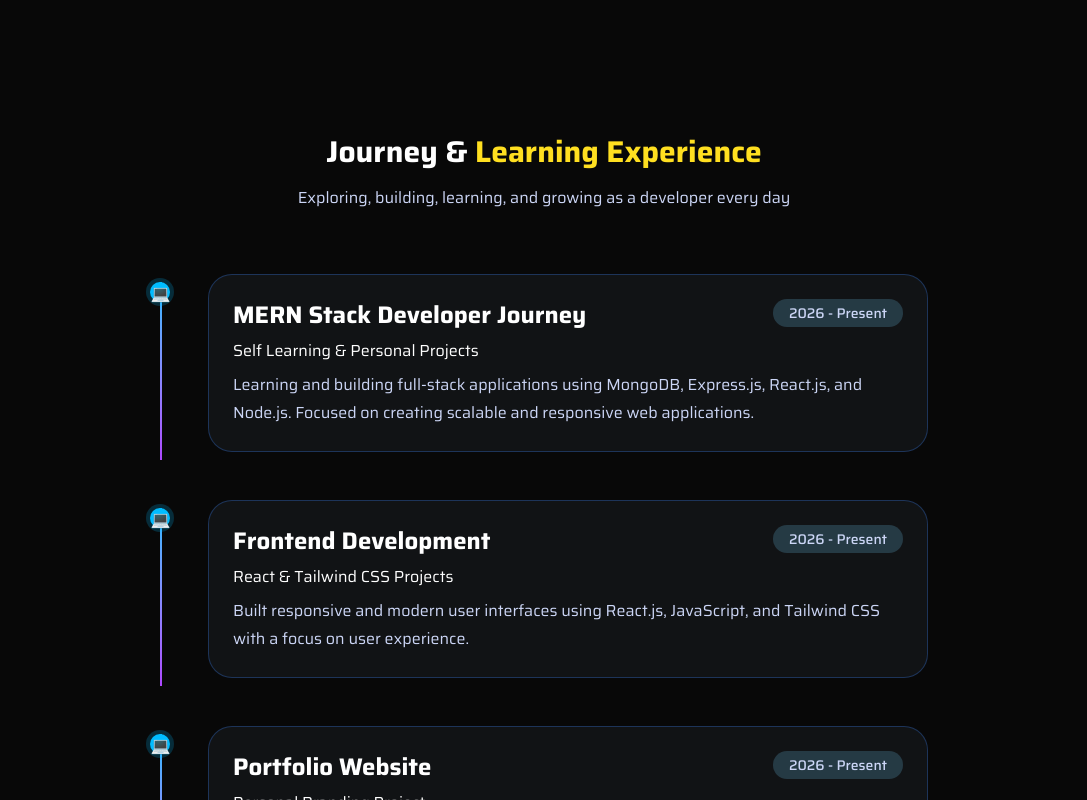
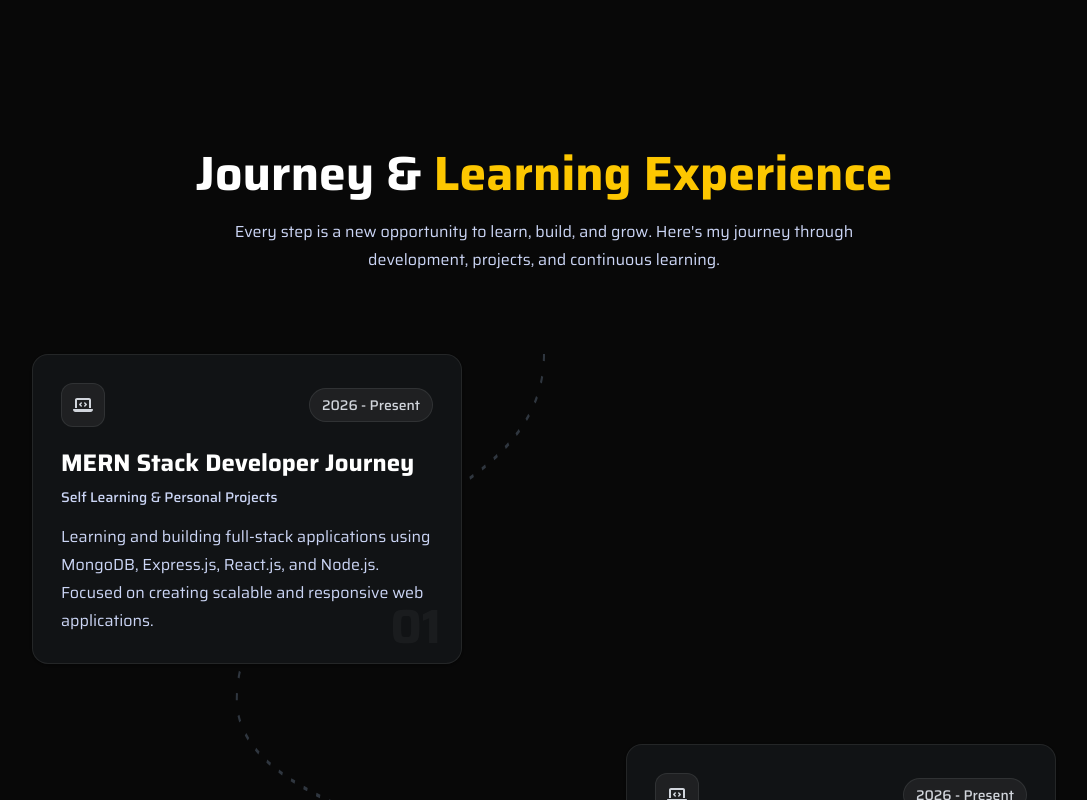
Before and after one commit to ydvrahul160-netizen/rahulyadav-portfolio, a React (Vite) app: page / in a window 1280 px wide. Shown: the part 5020-5820 px from the top of the page, without its empty margins (96-1183 px from the left). Built offline with nearby package versions, Linux system fonts and the light colour scheme.

Commit message:
Improve journey section design and animations

```diff
--- a/src/components/Work.jsx
+++ b/src/components/Work.jsx
@@ -1,61 +1,114 @@
-// import React from 'react'
+import React from "react";
 import { motion } from "framer-motion";
 import { workData } from "../assets/assets";
 import { FaLaptopCode } from "react-icons/fa6";
-import { FaCode } from "react-icons/fa";
 
 const Work = () => {
   return (
     <section
       id="work"
-      className="min-h-screen bg-gray-100 dark:bg-[#080808] text-gray-900 dark:text-white px-3 sm:px-5 lg:px-8 py-16 sm:py-24 overflow-hidden"
+      className="min-h-screen bg-gray-100 dark:bg-[#080808] text-gray-900 dark:text-white px-4 sm:px-6 py-20 sm:py-28 overflow-hidden"
     >
-      <div className="max-w-6xl mx-auto px-6 lg:px-10 ">
-        <h2 className="theme-heading text-3xl font-bold text-center mb-4">
-          Journey & <span className="text-yellow-300">Learning Experience</span>
-        </h2>
-        <p className="theme-text text-gray-400 text-center max-w-2xl mx-auto mb-16">
-          Exploring, building, learning, and growing as a developer every day
-        </p>
+      <div className="max-w-6xl mx-auto">
+        {/* Heading */}
+        <div className="text-center mb-20">
 
-        <div className="max-w-3xl mx-auto">
-          <div className="space-y-12">
+
+          <h2 className="theme-heading text-3xl sm:text-5xl font-bold mb-5">
+            Journey &{" "}
+            <span className="text-yellow-400">Learning Experience</span>
+          </h2>
+
+          <p className="theme-text max-w-2xl mx-auto text-sm sm:text-base leading-7">
+            Every step is a new opportunity to learn, build, and grow.
+            Here's my journey through development, projects, and continuous learning.
+          </p>
+        </div>
+
+        {/* Timeline */}
+        <div className="relative max-w-5xl mx-auto">
+          {/* Curved dotted line - desktop */}
+          <svg
+            className="absolute inset-0 w-full h-full pointer-events-none hidden sm:block"
+            viewBox="0 0 1000 1000"
+            preserveAspectRatio="none"
+            fill="none"
+          >
+            <path
+              d="M500 0
+                 C500 100 200 100 200 200
+                 S800 300 800 400
+                 S200 500 200 600
+                 S800 700 800 800
+                 S500 900 500 1000"
+              stroke="currentColor"
+              strokeWidth="2"
+              strokeDasharray="4 9"
+              className="text-gray-400/60 dark:text-gray-600/60"
+            />
+          </svg>
+
+          {/* Mobile dotted line */}
+          <div className="absolute left-5 top-0 bottom-0 border-l-2 border-dotted border-gray-400/60 dark:border-gray-600/60 sm:hidden" />
+
+          {/* Cards */}
+          <div className="relative space-y-12 sm:space-y-20">
             {workData.map((data, index) => (
-              <div
+              <motion.div
                 key={index}
-                className="relative pl-12 before:content-['']
-                    before:absolute before:left-0 before:top-2 before:w-[2px] before:h-full
-                    before:bg-gradient-to-b before:from-sky-400 before:to-purple-500 cursor-pointer hover:-translate-y-2
-                    transition-all duration-300"
+                initial={{ opacity: 0, y: 25 }}
+                whileInView={{ opacity: 1, y: 0 }}
+                viewport={{ once: true, amount: 0.2 }}
+                transition={{ duration: 0.5 }}
+                className={`relative flex pl-12 sm:pl-0 ${
+                  index % 2 === 0
+                    ? "sm:justify-start"
+                    : "sm:justify-end"
+                }`}
               >
-                {/* TIMELINE Dot*/}
-                <div className="absolute left-[-0.6rem] top-2 w-5 h-5 rounded-full bg-sky-400 ring-4 ring-sky-400/20">
-                  💻
-                </div>
+                {/* Card */}
+                <div className="theme-bg3 relative w-full sm:w-[42%] rounded-2xl p-5 sm:p-7 border border-gray-300/70 dark:border-white/[0.08] shadow-sm transition-all duration-300 hover:-translate-y-1 hover:shadow-lg hover:shadow-gray-400/10 dark:hover:shadow-white/[0.04]">
+                  {/* Icon and duration */}
+                  <div className="flex items-center justify-between gap-3 mb-5">
+                    <div className="w-11 h-11 rounded-xl flex items-center justify-center bg-gray-200/70 dark:bg-white/[0.06] border border-gray-300/70 dark:border-white/[0.08]">
+                      <FaLaptopCode className="text-gray-600 dark:text-gray-300 text-xl" />
+                    </div>
 
-                {/* B0x/Card */}
-                <div className="theme-bg3 rounded-3xl border border-blue/30 p-6 hover:-translate-y-3 hover:shadow-[0_0_30px_rgba(59,130,246,.2)] transition-all duration-300 cursor-pointer group">
-                  <div className="flex justify-between items-start mb-2">
-                    <h3 className="theme-heading text-2xl font-bold">
-                      {data.role}
-                    </h3>
-                    <span className="theme-text px-4 py-1 bg-sky-300/20 text-sky-300 rounded-full md:text-sm font-medium">
+                    <span className="text-xs sm:text-sm font-medium px-3 py-1.5 rounded-full bg-gray-200/70 dark:bg-white/[0.06] text-gray-600 dark:text-gray-300 border border-gray-300/70 dark:border-white/[0.08]">
                       {data.duration}
                     </span>
                   </div>
-                  <div className="theme-heading text-sky-400 mb-2">
+
+                  {/* Content */}
+                  <h3 className="theme-heading text-xl sm:text-2xl font-bold mb-2">
+                    {data.role}
+                  </h3>
+
+                  <p className="theme-text text-sm font-medium mb-4">
                     {data.company}
-                  </div>
-                  <p className="theme-text text-gray-300 leading-7">
+                  </p>
+
+                  <p className="theme-text text-sm sm:text-base leading-7">
                     {data.description}
                   </p>
+
+                  {/* Background number */}
+                  <span className="absolute bottom-3 right-5 text-5xl font-bold text-gray-300/40 dark:text-white/[0.04] select-none pointer-events-none">
+                    {String(index + 1).padStart(2, "0")}
+                  </span>
                 </div>
-              </div>
+              </motion.div>
             ))}
           </div>
         </div>
+
+        {/* Bottom text */}
+        <div className="text-center mt-20">
+          <p className="theme-text text-sm sm:text-base">
+            Still learning. Still building. Always moving forward.
+          </p>
+        </div>
       </div>
-      {/* yellow glow line  */}
     </section>
   );
 };
```
